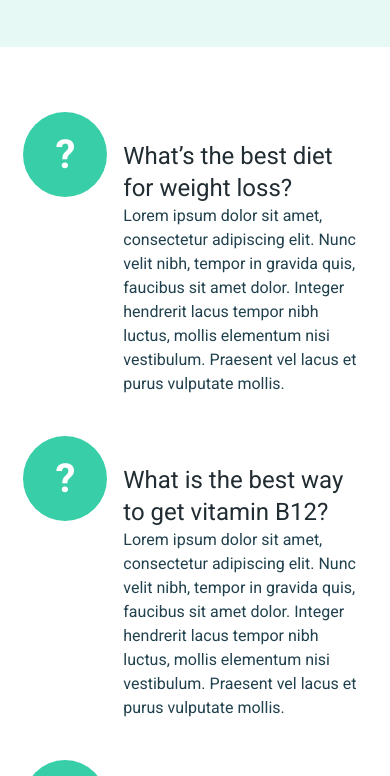
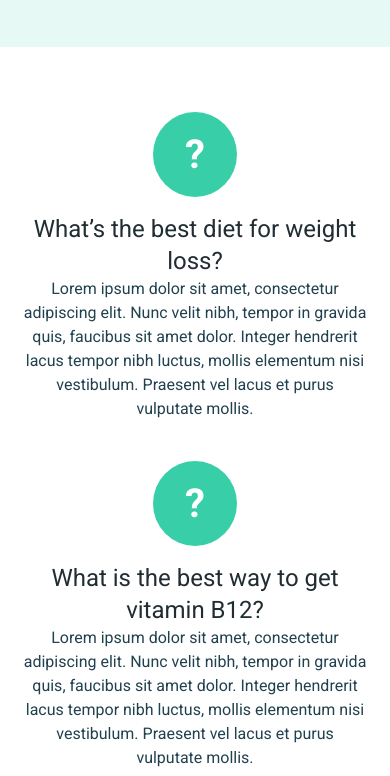
Before and after one commit to yevgeniy-wang/front-homework-11, a plain HTML site: page index.html in a window 390 px wide. Shown: the part 7057-7833 px from the top of the page. Drawn offline with Linux system fonts and the light colour scheme.

Commit message:
second commit

```diff
--- a/styles/style.scss
+++ b/styles/style.scss
@@ -902,48 +902,58 @@ $lightgrey: #F1F3F2;
 }
 
 @media screen and (max-width: 425px) {
-  .subscribe-form{
-    &__email{
+  .question{
+    flex-direction: column;
+    align-items: center;
+
+    &__text{
+      margin: 0;
+      text-align: center;
+    }
+  }
+
+  .subscribe-form {
+    &__email {
       width: 80%;
     }
   }
 
-  .review{
+  .review {
     flex-direction: column;
     gap: 20px;
     align-items: center;
     text-align: center;
 
-    &__image{
+    &__image {
       width: 50%;
     }
 
-    &__text{
+    &__text {
       width: 90%;
       align-items: center;
     }
   }
 
-  .coach{
+  .coach {
     flex-direction: column;
     gap: 20px;
 
-    &__image{
+    &__image {
       width: 50%;
     }
 
-    &__text{
+    &__text {
       width: 90%;
       text-align: center;
     }
 
-    &__name{
+    &__name {
       justify-content: center;
       flex-direction: column;
     }
   }
 
-  .foot-nav{
+  .foot-nav {
     flex-direction: column;
     gap: 50px;
   }
```
Also changed, not shown: index.html (+3 -2 lines), styles/style.css, 1 other file.
